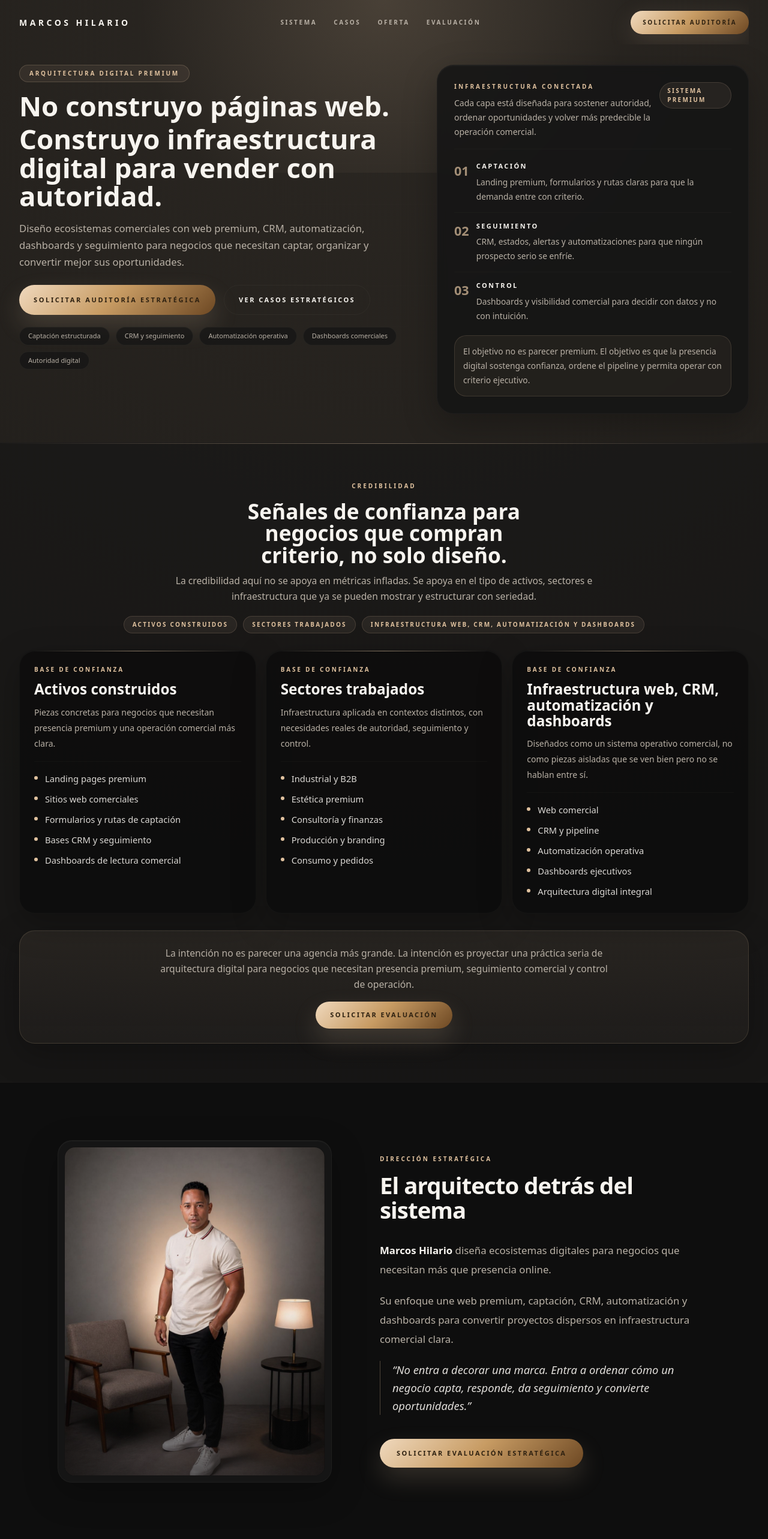
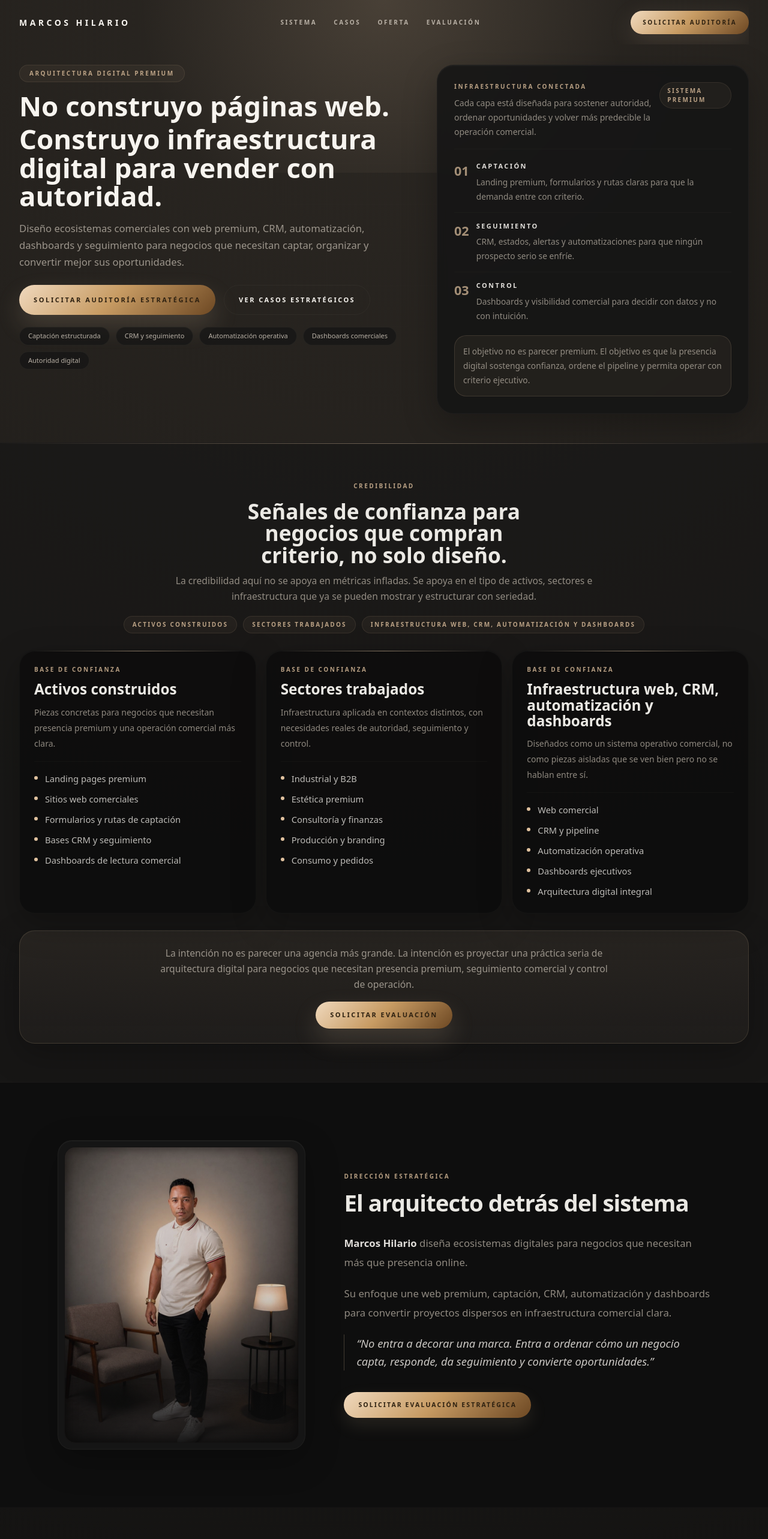
Before and after one commit to hilariotapiamarcosantonio-maker/marcos-portfolio-premium, a Next.js app: page / in a window 1280 px wide. Shown: the top 2566 px of the page at 60% size. Built offline with nearby package versions, Linux system fonts and the light colour scheme.

Commit message:
refine desktop text hierarchy and architect profile section

```diff
--- a/src/components/ArchitectProfile.tsx
+++ b/src/components/ArchitectProfile.tsx
@@ -2,54 +2,55 @@ import Image from "next/image";
 
 export default function ArchitectProfile() {
   return (
-    <section className="relative border-b border-outline-variant/10 bg-surface py-16 md:py-24">
+    <section className="relative border-b border-outline-variant/10 bg-surface py-16 md:py-20 lg:py-24">
       <div className="content-shell">
-        <div className="mx-auto flex max-w-[68rem] flex-col gap-10 md:flex-row md:items-center md:gap-16 lg:gap-20">
+        <div className="mx-auto flex max-w-[68rem] flex-col gap-10 md:flex-row md:items-center md:gap-14 lg:gap-16">
 
           {/* Left Column: Image */}
-          <div className="w-full md:w-[45%] lg:w-[42%] shrink-0">
-            <div className="panel-premium relative mx-auto aspect-[4/5] max-w-[24rem] overflow-hidden rounded-[24px] border border-outline-variant/20 bg-surface-container-low p-2 md:max-w-none md:p-2.5">
+          <div className="w-full md:w-[42%] lg:w-[38%] shrink-0">
+            <div className="panel-premium relative mx-auto aspect-[4/5] max-w-[22rem] overflow-hidden rounded-[24px] border border-outline-variant/20 bg-surface-container-low p-2 md:max-w-none md:p-2.5">
               <div className="relative h-full w-full overflow-hidden rounded-[18px] border border-outline-variant/10 bg-surface">
                 <Image
                   src="/profile/marcos-hilario.jpg"
                   alt="Marcos Hilario, arquitecto digital de alto rendimiento"
                   fill
-                  className="object-cover transition-transform duration-700 hover:scale-105"
+                  className="object-cover transition-transform duration-700 hover:scale-105 opacity-90"
                   sizes="(max-width: 768px) 100vw, 45vw"
                 />
 
                 {/* Overlay gradient for premium feel */}
-                <div className="pointer-events-none absolute inset-0 bg-gradient-to-t from-surface via-transparent to-transparent opacity-60" />
-                <div className="pointer-events-none absolute inset-0 bg-[radial-gradient(circle_at_center,transparent_0%,rgba(0,0,0,0.1)_100%)]" />
+                <div className="pointer-events-none absolute inset-0 bg-primary/5 mix-blend-overlay" />
+                <div className="pointer-events-none absolute inset-0 bg-gradient-to-t from-surface/90 via-surface/10 to-transparent" />
+                <div className="pointer-events-none absolute inset-0 shadow-[inset_0_0_20px_rgba(0,0,0,0.6)]" />
               </div>
             </div>
           </div>
 
           {/* Right Column: Text */}
-          <div className="w-full md:w-[55%] lg:w-[58%]">
-            <p className="text-[10px] font-semibold uppercase tracking-[0.3em] text-primary">
+          <div className="w-full md:w-[58%] lg:w-[62%]">
+            <p className="text-[10px] font-semibold uppercase tracking-[0.25em] text-primary/80">
               Dirección Estratégica
             </p>
-            <h2 className="mt-4 font-headline text-[clamp(2rem,3vw,2.5rem)] font-bold leading-[1.05] tracking-tight text-tertiary">
+            <h2 className="mt-4 font-headline text-[clamp(2rem,3vw,2.5rem)] font-bold leading-[1.05] tracking-tight text-tertiary/95">
               El arquitecto detrás del sistema
             </h2>
 
-            <div className="mt-6 flex flex-col gap-5 text-[1rem] leading-7 text-secondary md:mt-8 md:text-[1.05rem] md:leading-8">
+            <div className="mt-6 flex flex-col gap-5 text-[1rem] leading-7 text-secondary/75 md:mt-8 md:text-[1.05rem] md:leading-8">
               <p>
-                <strong className="font-semibold text-tertiary">Marcos Hilario</strong> diseña ecosistemas digitales para negocios que necesitan más que presencia online.
+                <strong className="font-semibold text-tertiary/90">Marcos Hilario</strong> diseña ecosistemas digitales para negocios que necesitan más que presencia online.
               </p>
               <p>
                 Su enfoque une web premium, captación, CRM, automatización y dashboards para convertir proyectos dispersos en infraestructura comercial clara.
               </p>
-              <p className="border-l border-primary/30 pl-5 text-[1.1rem] font-medium leading-relaxed text-tertiary/90 italic md:text-[1.15rem]">
+              <p className="border-l border-primary/25 pl-5 text-[1.1rem] font-medium leading-relaxed text-tertiary/80 italic md:text-[1.15rem]">
                 &ldquo;No entra a decorar una marca. Entra a ordenar cómo un negocio capta, responde, da seguimiento y convierte oportunidades.&rdquo;
               </p>
             </div>
 
-            <div className="mt-10">
+            <div className="mt-9">
               <a
                 href="#audit"
-                className="bronze-glow inline-flex items-center justify-center rounded-full px-7 py-4 text-[11px] font-extrabold uppercase tracking-[0.22em] text-on-primary shadow-[0_18px_40px_rgba(224,194,159,0.18)] transition-transform hover:-translate-y-0.5"
+                className="bronze-glow inline-flex items-center justify-center rounded-full px-6 py-3.5 text-[10.5px] font-extrabold uppercase tracking-[0.2em] text-on-primary shadow-[0_12px_30px_rgba(224,194,159,0.12)] transition-transform hover:-translate-y-0.5"
               >
                 Solicitar Evaluación Estratégica
               </a>
--- a/src/components/Credibility.tsx
+++ b/src/components/Credibility.tsx
@@ -39,7 +39,7 @@ export default function Credibility() {
           {credibilitySignals.map((signal, index) => (
             <span
               key={signal}
-              className={`rounded-full border border-primary/16 bg-primary/8 px-3 sm:px-3.5 py-1.5 text-[9.5px] sm:text-[10px] font-semibold uppercase tracking-[0.2em] sm:tracking-[0.22em] text-primary ${
+              className={`rounded-full border border-primary/10 bg-primary/5 px-3 sm:px-3.5 py-1.5 text-[9.5px] sm:text-[10px] font-semibold uppercase tracking-[0.2em] sm:tracking-[0.22em] text-primary/80 ${
                 index === 2 ? "hidden sm:inline-flex" : ""
               }`}
             >
@@ -59,18 +59,18 @@ export default function Credibility() {
                 className="absolute inset-x-6 top-0 h-px bg-gradient-to-r from-primary/0 via-primary/55 to-primary/0"
               />
 
-              <p className="text-[9px] sm:text-[10px] font-semibold uppercase tracking-[0.28em] text-primary">
+              <p className="text-[9px] sm:text-[10px] font-semibold uppercase tracking-[0.25em] text-primary/80">
                 Base de confianza
               </p>
-              <h3 className="mt-2.5 sm:mt-3 font-headline text-[1.25rem] sm:text-[1.42rem] font-bold leading-[1.1] sm:leading-[1.08] text-tertiary md:text-[1.52rem]">
+              <h3 className="mt-2.5 sm:mt-3 font-headline text-[1.25rem] sm:text-[1.42rem] font-bold leading-[1.1] sm:leading-[1.08] text-tertiary/95 md:text-[1.52rem]">
                 {pillar.title}
               </h3>
-              <p className="mt-1.5 sm:mt-3 text-[0.85rem] sm:text-sm leading-[1.4] sm:leading-6.5 text-secondary">
+              <p className="mt-1.5 sm:mt-3 text-[0.85rem] sm:text-sm leading-[1.4] sm:leading-6.5 text-secondary/75">
                 {pillar.description}
               </p>
 
               <div className="mt-2.5 sm:mt-4 border-t border-outline-variant/12 pt-2.5 sm:pt-4">
-                <ul className="space-y-1.5 sm:space-y-2.5 text-[0.85rem] sm:text-[0.92rem] leading-[1.25] sm:leading-6 text-tertiary/88">
+                <ul className="space-y-1.5 sm:space-y-2.5 text-[0.85rem] sm:text-[0.92rem] leading-[1.25] sm:leading-6 text-tertiary/75">
                   {pillar.items.map((item) => (
                     <li key={item} className="flex gap-2.5 sm:gap-3">
                       <span className="mt-1.5 sm:mt-2 h-1.5 w-1.5 shrink-0 rounded-full bg-primary" />
@@ -84,7 +84,7 @@ export default function Credibility() {
         </div>
 
         <div className="panel-premium mt-7 flex flex-col items-center gap-4 rounded-[26px] border border-primary/14 bg-[linear-gradient(180deg,rgba(224,194,159,0.08),rgba(224,194,159,0.04))] px-5 py-6 text-center md:px-8">
-          <p className="max-w-3xl text-sm leading-6.5 text-secondary md:text-[0.98rem]">
+          <p className="max-w-3xl text-sm leading-6.5 text-secondary/80 md:text-[0.98rem]">
             La intención no es parecer una agencia más grande. La intención es
             proyectar una práctica seria de arquitectura digital para negocios
             que necesitan presencia premium, seguimiento comercial y control de
--- a/src/components/Hero.tsx
+++ b/src/components/Hero.tsx
@@ -37,7 +37,7 @@ export default function Hero() {
         <div className="grid gap-6 sm:gap-8 lg:grid-cols-[minmax(0,1fr)_minmax(390px,520px)] lg:items-start lg:gap-9 xl:gap-11">
           <div className="min-w-0 max-w-[48rem]">
             <div className="flex justify-center sm:justify-start">
-              <span className="inline-flex max-w-[95vw] text-center justify-center rounded-full border border-primary/20 bg-primary/8 px-3.5 sm:px-4 py-1.5 text-[9px] font-semibold uppercase tracking-[0.18em] sm:tracking-[0.28em] text-primary sm:text-[10px]">
+              <span className="inline-flex max-w-[95vw] text-center justify-center rounded-full border border-primary/10 bg-primary/5 px-3.5 sm:px-4 py-1.5 text-[9px] font-semibold uppercase tracking-[0.18em] sm:tracking-[0.25em] text-primary/80 sm:text-[10px]">
                 Arquitectura digital premium
               </span>
             </div>
@@ -49,7 +49,7 @@ export default function Hero() {
               </span>
             </h1>
 
-            <p className="mt-4 max-w-[calc(100vw-1.5rem)] text-[0.95rem] leading-[1.6] text-secondary sm:max-w-[44rem] sm:text-[0.98rem] sm:leading-7 md:text-[1.04rem]">
+            <p className="mt-4 max-w-[calc(100vw-1.5rem)] text-[0.95rem] leading-[1.6] text-secondary/80 sm:max-w-[44rem] sm:text-[0.98rem] sm:leading-7 md:text-[1.04rem]">
               Diseño ecosistemas comerciales con web premium, CRM,
               automatización, dashboards y seguimiento para negocios que
               necesitan captar, organizar y convertir mejor sus oportunidades.
@@ -85,15 +85,15 @@ export default function Hero() {
           <div className="panel-premium w-full justify-self-end rounded-[28px] border border-outline-variant/18 bg-surface-container-low/88 p-3.5 sm:p-5 backdrop-blur md:p-6 lg:max-w-[520px] xl:p-7">
             <div className="flex items-start justify-between gap-3 border-b border-outline-variant/12 pb-3 sm:pb-4">
               <div>
-                <p className="text-[10px] font-semibold uppercase tracking-[0.3em] text-primary">
+                <p className="text-[10px] font-semibold uppercase tracking-[0.25em] text-primary/80">
                   Infraestructura conectada
                 </p>
-                <p className="mt-1.5 sm:mt-2 max-w-md text-[0.85rem] sm:text-sm leading-[1.35] sm:leading-6 text-secondary">
+                <p className="mt-1.5 sm:mt-2 max-w-md text-[0.85rem] sm:text-sm leading-[1.35] sm:leading-6 text-secondary/75">
                   Cada capa está diseñada para sostener autoridad, ordenar
                   oportunidades y volver más predecible la operación comercial.
                 </p>
               </div>
-              <span className="hidden rounded-full border border-primary/16 bg-primary/8 px-3 py-1.5 text-[10px] font-semibold uppercase tracking-[0.22em] text-primary xl:inline-flex">
+              <span className="hidden rounded-full border border-primary/10 bg-primary/5 px-3 py-1.5 text-[10px] font-semibold uppercase tracking-[0.22em] text-primary/80 xl:inline-flex">
                 Sistema premium
               </span>
             </div>
@@ -108,10 +108,10 @@ export default function Hero() {
                     0{index + 1}
                   </span>
                   <div>
-                    <h2 className="text-[10.5px] sm:text-[11px] font-bold uppercase tracking-[0.22em] text-tertiary">
+                    <h2 className="text-[10.5px] sm:text-[11px] font-bold uppercase tracking-[0.22em] text-tertiary/90">
                       {step.label}
                     </h2>
-                    <p className="mt-1 sm:mt-1.5 text-[0.8rem] sm:text-[0.86rem] leading-[1.3] sm:leading-6 text-secondary">
+                    <p className="mt-1 sm:mt-1.5 text-[0.8rem] sm:text-[0.86rem] leading-[1.3] sm:leading-6 text-secondary/75">
                       {step.value}
                     </p>
                   </div>
@@ -120,7 +120,7 @@ export default function Hero() {
             </div>
 
             <div className="mt-4 sm:mt-5 hidden sm:block rounded-[20px] border border-primary/14 bg-primary/6 p-3.5">
-              <p className="text-[0.86rem] leading-6 text-secondary">
+              <p className="text-[0.86rem] leading-6 text-secondary/75">
                 El objetivo no es parecer premium. El objetivo es que la
                 presencia digital sostenga confianza, ordene el pipeline y
                 permita operar con criterio ejecutivo.
--- a/src/components/SectionHeading.tsx
+++ b/src/components/SectionHeading.tsx
@@ -34,18 +34,18 @@ export default function SectionHeading({
     <div
       className={`max-w-[58rem] ${centered ? "mx-auto text-center" : ""} ${className}`}
     >
-      <p className="text-[10px] font-semibold uppercase tracking-[0.3em] text-primary">
+      <p className="text-[10px] font-semibold uppercase tracking-[0.25em] text-primary/80">
         {eyebrow}
       </p>
       <h2
-        className={`mt-4 font-headline font-bold text-tertiary ${titleSize} ${
+        className={`mt-4 font-headline font-bold text-tertiary/95 ${titleSize} ${
           titleWidth
         }`}
       >
         {title}
       </h2>
       <p
-        className={`max-w-3xl text-secondary ${descriptionSize} ${
+        className={`max-w-3xl text-secondary/75 ${descriptionSize} ${
           centered ? "mx-auto" : ""
         }`}
       >
```
Also changed, not shown: src/components/About.tsx (+5 -5 lines), src/components/Audit.tsx (+25 -9 lines), src/components/Cases.tsx (+5 -5 lines), src/components/Manifesto.tsx (+4 -4 lines), src/components/Offers.tsx (+7 -7 lines).
